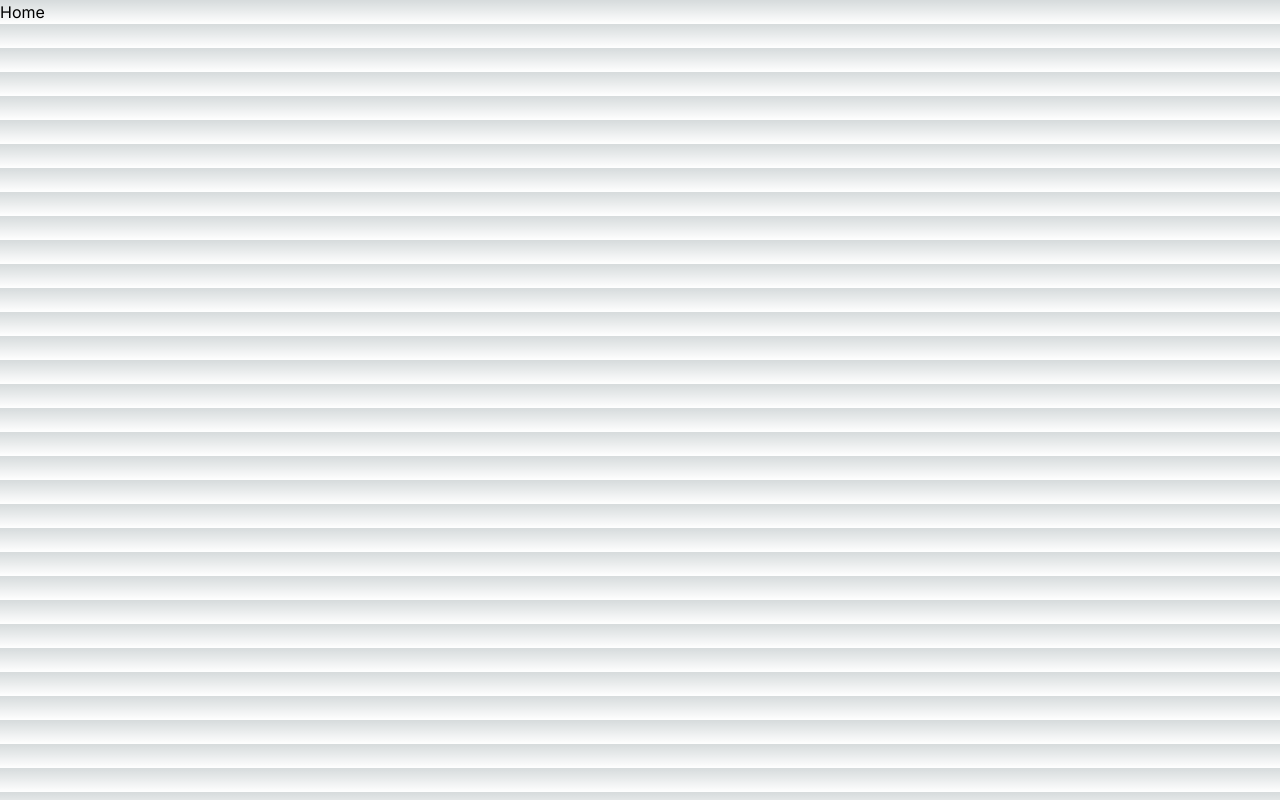
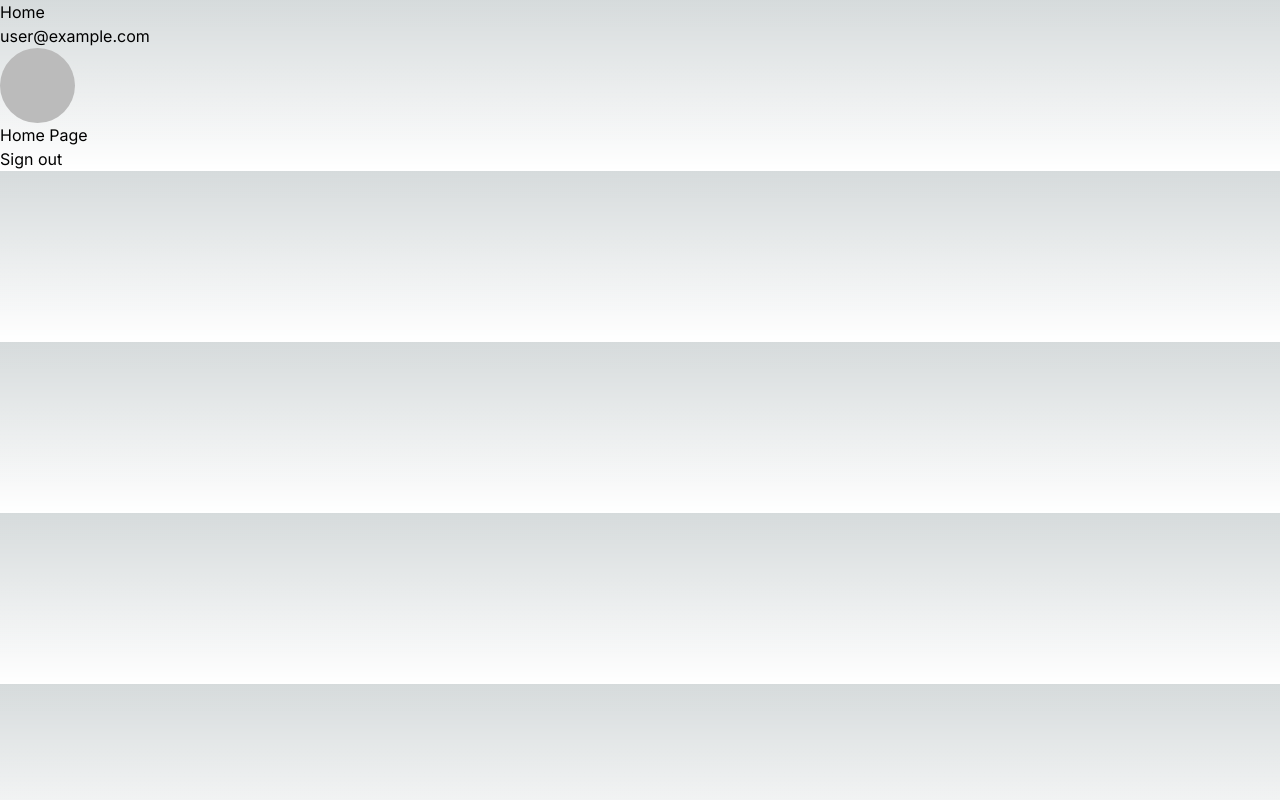
Before and after one commit to peterston-e/PricePoint-Sold-House-Prices, a Next.js app: page / in a window 1280 px wide. Built offline with nearby package versions, Linux system fonts and the light colour scheme; no server answers; sample sign-in values are in the browser's storage.

Commit message:
Next-Auth setup

```diff
--- a/next.config.mjs
+++ b/next.config.mjs
@@ -1,4 +1,20 @@
 /** @type {import('next').NextConfig} */
-const nextConfig = {};
+const nextConfig = {
+	images: {
+		remotePatterns: [
+			{
+				protocol: "https",
+				hostname: "avatars.githubusercontent.com",
+				port: "",
+				pathname: "/u/**",
+			},
+			{
+				protocol: "https",
+				hostname: "lh3.googleusercontent.com",
+				pathname: "/a/**",
+			},
+		],
+	},
+};
 
 export default nextConfig;
--- a/package.json
+++ b/package.json
@@ -9,9 +9,10 @@
     "lint": "next lint"
   },
   "dependencies": {
+    "next": "14.2.5",
+    "next-auth": "^4.24.7",
     "react": "^18",
-    "react-dom": "^18",
-    "next": "14.2.5"
+    "react-dom": "^18"
   },
   "devDependencies": {
     "postcss": "^8",
--- /dev/null
+++ b/src/app/api/auth/[...nextauth]/options.js
@@ -0,0 +1,50 @@
+import GitHubProvider from "next-auth/providers/github";
+import GoogleProvder from "next-auth/providers/google";
+import CredentialsProvider from "next-auth/providers/credentials";
+
+export const options = {
+	providers: [
+		GitHubProvider({
+			clientId: process.env.GITHUB_ID,
+			clientSecret: process.env.GITHUB_SECRET,
+		}),
+		GoogleProvder({
+			clientId: process.env.GOOGLE_ID,
+			clientSecret: process.env.GOOGLE_SECRET,
+		}),
+		CredentialsProvider({
+			name: "Credentials",
+			credentials: {
+				email: {
+					label: "Email",
+					type: "email",
+					placeholder: "user@example.com",
+				},
+				password: {
+					label: "Password",
+					type: "password",
+					placeholder: "********",
+				},
+			},
+			async authorize(credentials, req) {
+				// This is where you would add your own authentication logic
+				// to verify credentials and return a user object if they are valid.
+				// Docs: https://next-auth.js.org/configuration/providers/credentials
+				const user = {
+					id: 1,
+					password: "password",
+					email: "peterfaretra@yahoo.co.uk",
+				};
+
+				if (
+					credentials?.email === user.email &&
+					credentials?.password === user.password
+				) {
+					return user;
+				} else {
+					return null;
+				}
+			},
+		}),
+	],
+};
--- /dev/null
+++ b/src/app/api/auth/[...nextauth]/route.js
@@ -0,0 +1,6 @@
+import NextAuth from "next-auth/next";
+import { options } from "./options";
+
+const handler = NextAuth(options);
+
+export { handler as GET, handler as POST };
--- /dev/null
+++ b/src/app/components/usercard.jsx
@@ -0,0 +1,35 @@
+import Image from "next/image";
+
+export default function UserCard({ user, pagetype }) {
+	const emailDisplay = user?.email ? <div>{user?.email}</div> : null;
+	const userImage = user?.image ? (
+		<Image
+			className="rounded-full"
+			src={user?.image}
+			alt={user?.name ?? "Profile Picture"}
+			width={75}
+			height={75}
+			priority={true}
+		/>
+	) : null;
+
+	return (
+		<div>
+			<section>
+				{emailDisplay}
+				{userImage}
+				<p>{pagetype} Page</p>
+			</section>
+			<form action="http://localhost:3000/api/auth/signout" method="POST">
+				<input
+					type="hidden"
+					name="csrfToken"
+					value="90266bf5a8b757e0683882421ecb73729041269c0112ad591049dbb704cc85ae"
+				/>
+				<button id="submitButton" type="submit">
+					Sign out
+				</button>
+			</form>
+		</div>
+	);
+}
--- a/src/app/page.jsx
+++ b/src/app/page.jsx
@@ -1,7 +1,16 @@
 import Image from "next/image";
+import { options } from "./api/auth/[...nextauth]/options";
+import UserCard from "./components/usercard";
+import { getServerSession } from "next-auth/next";
 
-export default function Home() {
-	return <h1>Home</h1>;
+export default async function Home() {
+	const session = await getServerSession(options);
+	return (
+		<>
+			<h1>Home</h1>
+			<UserCard user={session?.user} pagetype={"Home"} />
+		</>
+	);
 }
 
 // example api request
--- /dev/null
+++ b/src/app/runapp/page.jsx
@@ -0,0 +1,3 @@
+export default function RunApp() {
+	return <div>This is where you run the app</div>;
+}
--- /dev/null
+++ b/src/app/runbapp/page.jsx
@@ -0,0 +1,16 @@
+import { options } from "../api/auth/[...nextauth]/options";
+import { getServerSession } from "next-auth/next";
+
+export default async function RunBapp() {
+	const session = await getServerSession(options);
+
+	return (
+		<>
+			{session ? (
+				<div>user card would go here</div>
+			) : (
+				<div>This is protected by another type of authentication</div>
+			)}
+		</>
+	);
+}
--- /dev/null
+++ b/src/app/runcapp/page.jsx
@@ -0,0 +1,13 @@
+import { options } from "../api/auth/[...nextauth]/options";
+import { getServerSession } from "next-auth/next";
+import { redirect } from "next/navigation";
+
+export default async function RunCapp() {
+	const session = await getServerSession(options);
+
+	if (!session) {
+		redirect("/api/auth/signin?callbackUrl=/runcapp");
+	}
+
+	return <div>This is where the User card would go for the Capp route</div>;
+}
```
Also changed, not shown: src/middleware.js (+7 -19 lines), src/not.middleware.js (added, +21 -0 lines), 2 other files (tests, documents, lock files or other folders).
